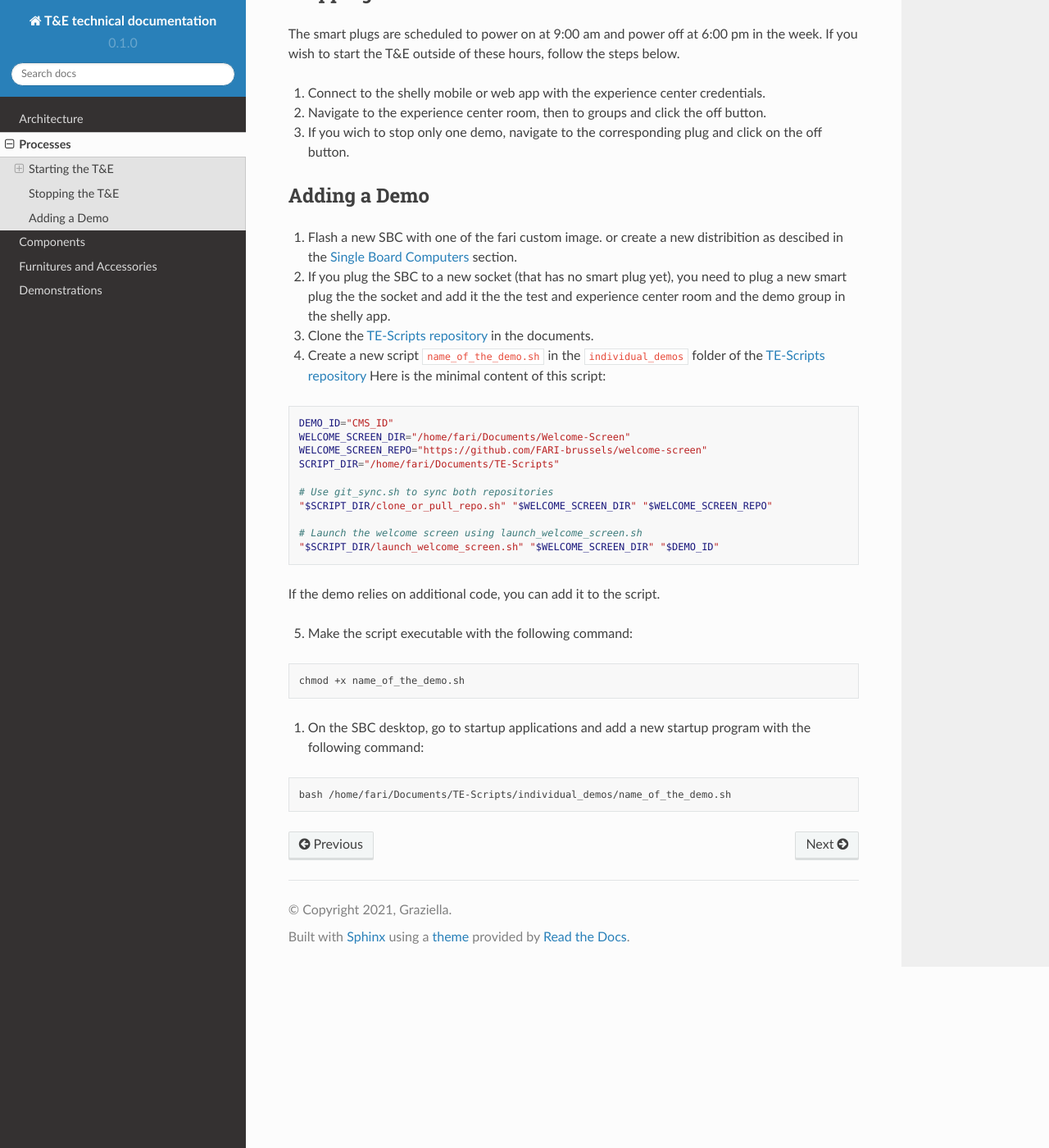
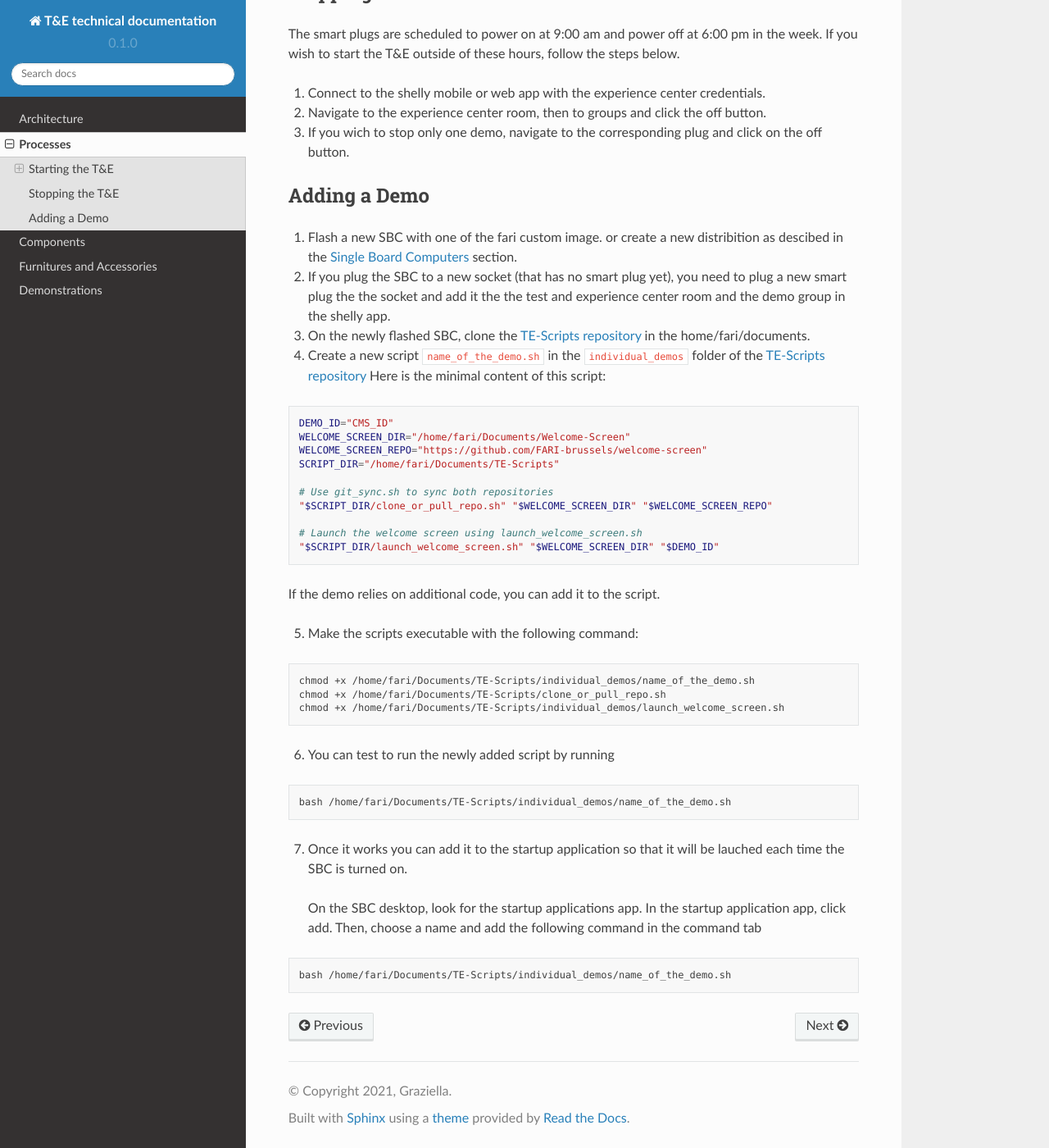
Before and after one commit to FARI-brussels/TE-technical-documentation, a Sphinx documentation site: the page built from docs/processes.rst, in a window 1280 px wide and 1400 px high, scrolled down 676 px. Shown: the whole window at 82% size. Built offline with Sphinx 7.4.7 and the Read the Docs theme 2.0.0, drawn with Linux system fonts in a browser that asks for light colours.

```diff
--- a/docs/processes.rst
+++ b/docs/processes.rst
@@ -38,7 +38,7 @@ Adding a Demo
 
 1. Flash a new SBC with one of the fari custom image. or create a new distribition as descibed in the :ref:`sbc` section.
 2. If you plug the SBC to a new socket (that has no smart plug yet), you need to plug a new smart plug the the socket and add it the the test and experience center room and the demo group in the shelly app.
-3. Clone the `TE-Scripts repository <https://github.com/FARI-brussels/TE-Scripts>`_ in the documents.
+3. On the newly flashed SBC, clone the `TE-Scripts repository <https://github.com/FARI-brussels/TE-Scripts>`_ in the home/fari/documents.
 4. Create a new script ``name_of_the_demo.sh`` in the ``individual_demos`` folder of the `TE-Scripts repository <https://github.com/FARI-brussels/TE-Scripts>`_
    Here is the minimal content of this script:
 .. code-block:: bash
@@ -56,13 +56,24 @@ Adding a Demo
 
 If the demo relies on additional code, you can add it to the script.
 
-5. Make the script executable with the following command:
+5. Make the scripts executable with the following command:
 
 .. code-block:: bash
 
-    chmod +x name_of_the_demo.sh
-1. On the SBC desktop, go to startup applications and add a new startup program with the following command:
+    chmod +x /home/fari/Documents/TE-Scripts/individual_demos/name_of_the_demo.sh
+    chmod +x /home/fari/Documents/TE-Scripts/clone_or_pull_repo.sh
+    chmod +x /home/fari/Documents/TE-Scripts/individual_demos/launch_welcome_screen.sh
+
+6. You can test to run the newly added script by running
 
 .. code-block:: bash
 
     bash /home/fari/Documents/TE-Scripts/individual_demos/name_of_the_demo.sh
+
+7. Once it works you can add it to the startup application so that it will be lauched each time the SBC is turned on.
+ On the SBC desktop, look for the startup applications app.
+ In the startup application app, click add. Then, choose a name and add the following command in the command tab
+
+.. code-block:: bash
+
+    bash /home/fari/Documents/TE-Scripts/individual_demos/name_of_the_demo.sh
```
Also changed, not shown: docs/components.rst (+16 -0 lines).
